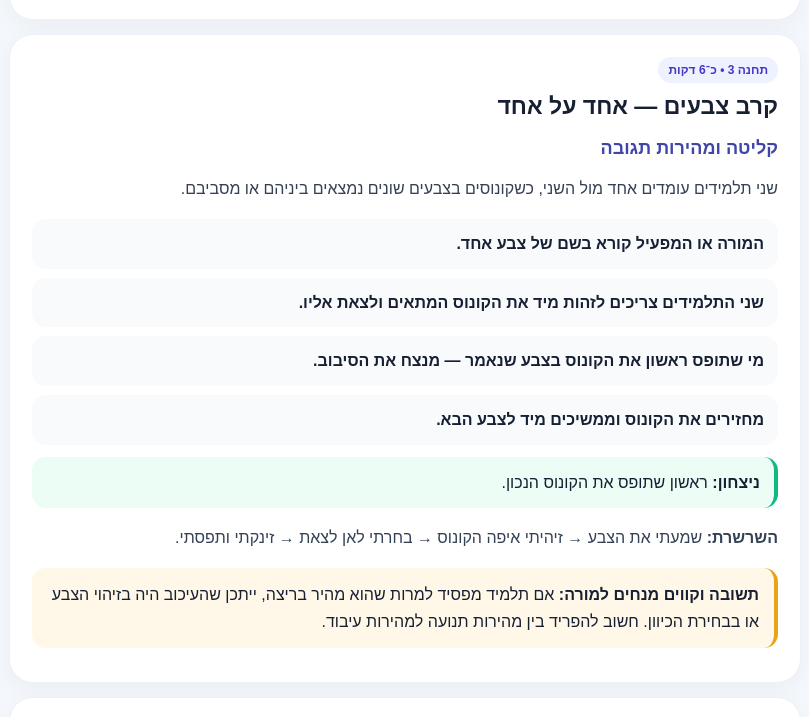
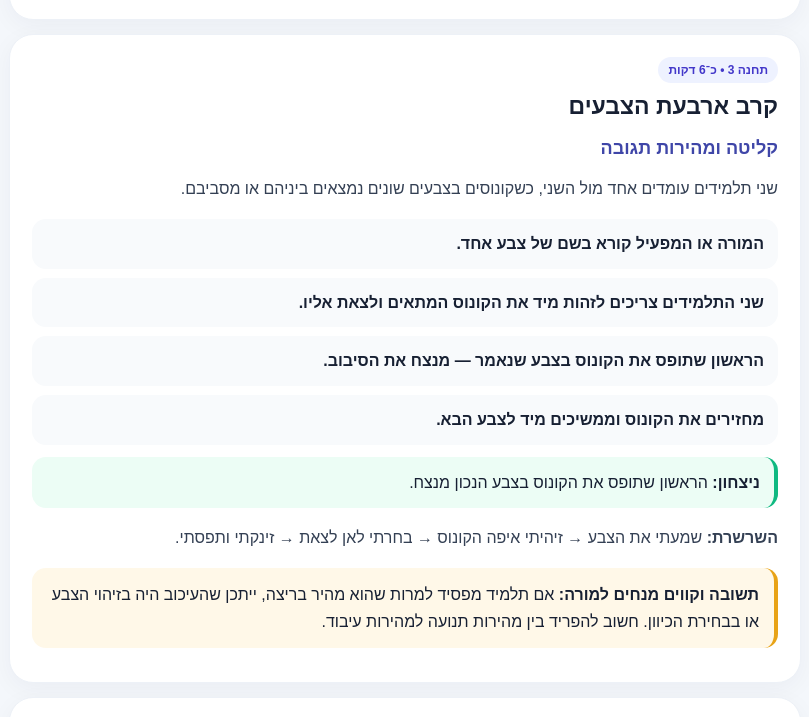
Before and after one commit to benaviv311-eng/teacher-site, a website: page lesson-sleep.html in a window 1280 px wide. Shown: the part 5092-5809 px from the top of the page, without its empty margins (235-1044 px from the left). Drawn offline with Linux system fonts and the light colour scheme.

Commit message:
Clarify four colors cone grab win rule

```diff
--- a/lesson-sleep.html
+++ b/lesson-sleep.html
@@ -169,16 +169,16 @@ body{margin:0;font-family:Arial,sans-serif;background:#f4f7fb;color:#172033}
 
   <section class="card">
     <span class="time">תחנה 3 • כ־6 דקות</span>
-    <h2>קרב צבעים — אחד על אחד</h2>
+    <h2>קרב ארבעת הצבעים</h2>
     <h3>קליטה ומהירות תגובה</h3>
     <p>שני תלמידים עומדים אחד מול השני, כשקונוסים בצבעים שונים נמצאים ביניהם או מסביבם.</p>
     <div class="steps">
       <div class="step">המורה או המפעיל קורא בשם של צבע אחד.</div>
       <div class="step">שני התלמידים צריכים לזהות מיד את הקונוס המתאים ולצאת אליו.</div>
-      <div class="step">מי שתופס ראשון את הקונוס בצבע שנאמר — מנצח את הסיבוב.</div>
+      <div class="step">הראשון שתופס את הקונוס בצבע שנאמר — מנצח את הסיבוב.</div>
       <div class="step">מחזירים את הקונוס וממשיכים מיד לצבע הבא.</div>
     </div>
-    <div class="score"><b>ניצחון:</b> ראשון שתופס את הקונוס הנכון.</div>
+    <div class="score"><b>ניצחון:</b> הראשון שתופס את הקונוס בצבע הנכון מנצח.</div>
     <p><b>השרשרת:</b> שמעתי את הצבע → זיהיתי איפה הקונוס → בחרתי לאן לצאת → זינקתי ותפסתי.</p>
     <div class="note"><b>תשובה וקווים מנחים למורה:</b> אם תלמיד מפסיד למרות שהוא מהיר בריצה, ייתכן שהעיכוב היה בזיהוי הצבע או בבחירת הכיוון. חשוב להפריד בין מהירות תנועה למהירות עיבוד.</div>
   </section>
@@ -288,7 +288,7 @@ body{margin:0;font-family:Arial,sans-serif;background:#f4f7fb;color:#172033}
     </div>
     <div class="note"><b>קווים מנחים למורה:</b> אם מגיבים לכל הטעיה מפסידים. תגובה מהירה לא מספיקה — צריך גם תגובה נכונה.</div>
 
-    <h3>קרב צבעים — אחד על אחד</h3>
+    <h3>קרב ארבעת הצבעים</h3>
     <p><b>שאלה:</b> מה קרה מהרגע שנאמר צבע ועד שתפסתם את הקונוס?</p>
     <div class="steps">
       <div class="step"><b>קליטה:</b> שמעתי את הצבע.</div>
```
